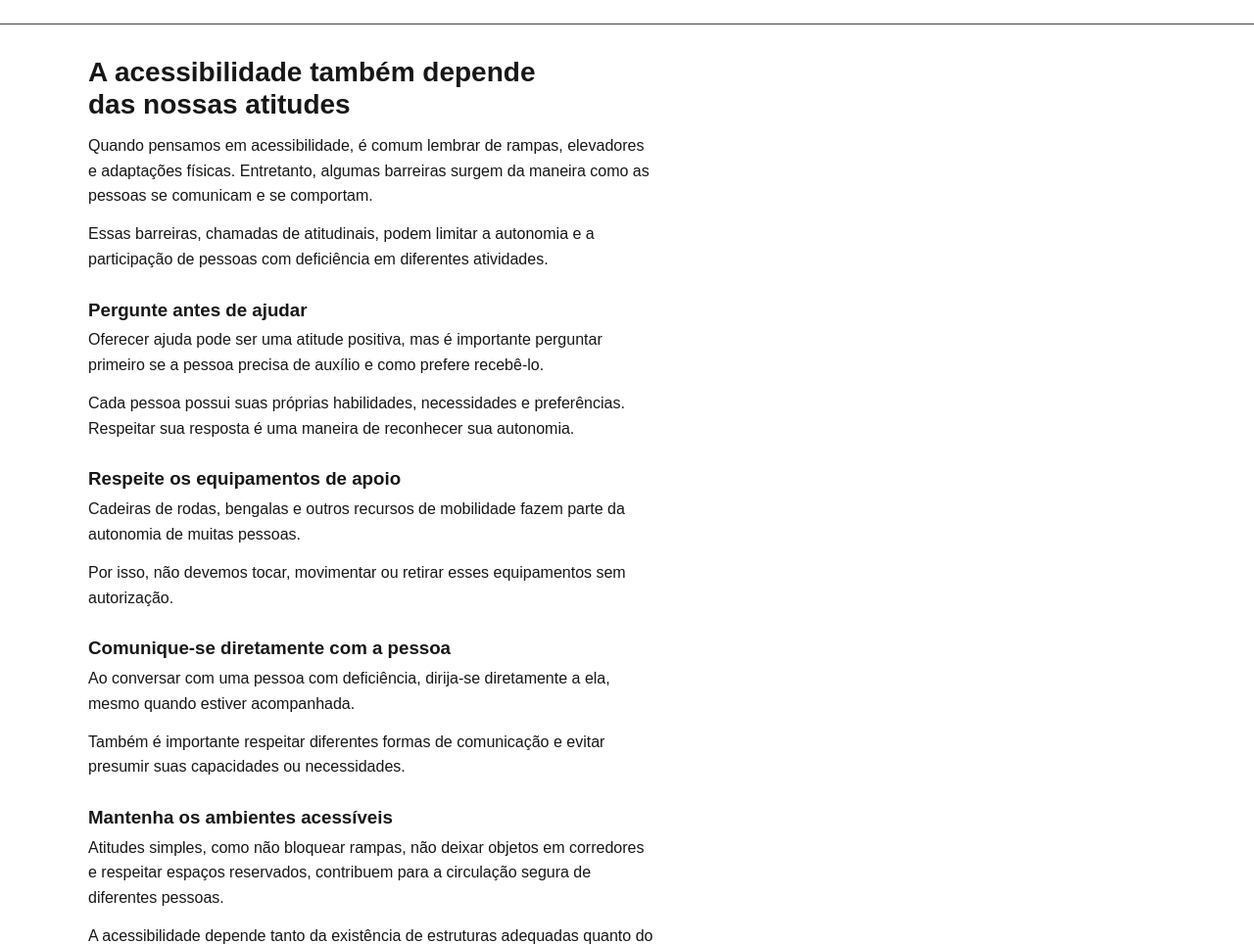
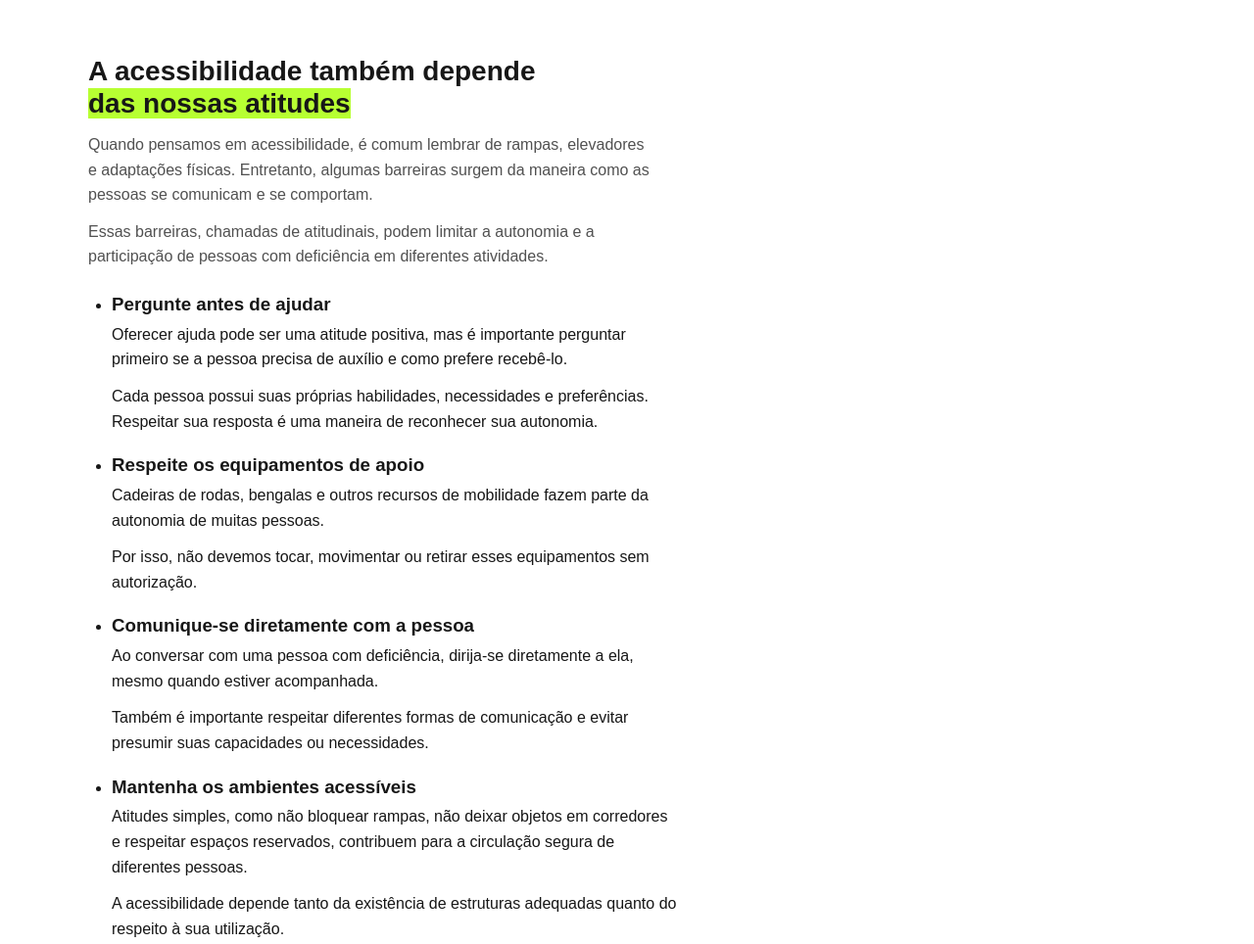
Before and after one commit to liz-whs/acessibilidade, a plain HTML site: page cotidiano.html in a window 1280 px wide. Shown: the part 1780-2744 px from the top of the page at 98% size. Drawn offline with nearby package versions, Linux system fonts and the light colour scheme.

Commit message:
Aplica o padrão visual aos textos complementares

```diff
--- a/cotidiano.html
+++ b/cotidiano.html
@@ -144,29 +144,38 @@
 
         <section class="categories" aria-labelledby="conteudo-complementar">
             <div class="container">
-                <h2 id="conteudo-complementar">A acessibilidade também depende das nossas atitudes</h2>
+                <div class="section-heading">
+                    <h2 id="conteudo-complementar">A acessibilidade também depende <span>das nossas atitudes</span></h2>
                     <p>Quando pensamos em acessibilidade, é comum lembrar de rampas, elevadores e adaptações físicas. Entretanto, algumas barreiras surgem da maneira como as pessoas se comunicam e se comportam.</p>
                     <p>Essas barreiras, chamadas de atitudinais, podem limitar a autonomia e a participação de pessoas com deficiência em diferentes atividades.</p>
-
+                </div>
+                <ul class="topic-list">
+                    <li>
                         <h3>Pergunte antes de ajudar</h3>
                         <p>Oferecer ajuda pode ser uma atitude positiva, mas é importante perguntar primeiro se a pessoa precisa de auxílio e como prefere recebê-lo.</p>
                         <p>Cada pessoa possui suas próprias habilidades, necessidades e preferências. Respeitar sua resposta é uma maneira de reconhecer sua autonomia.</p>
-
+                    </li>
+                    <li>
                         <h3>Respeite os equipamentos de apoio</h3>
                         <p>Cadeiras de rodas, bengalas e outros recursos de mobilidade fazem parte da autonomia de muitas pessoas.</p>
                         <p>Por isso, não devemos tocar, movimentar ou retirar esses equipamentos sem autorização.</p>
-
+                    </li>
+                    <li>
                         <h3>Comunique-se diretamente com a pessoa</h3>
                         <p>Ao conversar com uma pessoa com deficiência, dirija-se diretamente a ela, mesmo quando estiver acompanhada.</p>
                         <p>Também é importante respeitar diferentes formas de comunicação e evitar presumir suas capacidades ou necessidades.</p>
-
+                    </li>
+                    <li>
                         <h3>Mantenha os ambientes acessíveis</h3>
                         <p>Atitudes simples, como não bloquear rampas, não deixar objetos em corredores e respeitar espaços reservados, contribuem para a circulação segura de diferentes pessoas.</p>
                         <p>A acessibilidade depende tanto da existência de estruturas adequadas quanto do respeito à sua utilização.</p>
-
+                    </li>
+                    <li>
                         <h3>Inclusão é respeito à autonomia</h3>
                         <p>Construir uma sociedade mais inclusiva significa reconhecer que todas as pessoas devem ter oportunidades de participar das atividades cotidianas.</p>
                         <p>Respeitar diferenças, combater preconceitos e considerar as necessidades individuais são atitudes que ajudam a reduzir barreiras e promover a igualdade de oportunidades.</p>
+                    </li>
+                </ul>
             </div>
         </section>
     </main>
--- a/style.css
+++ b/style.css
@@ -210,14 +210,12 @@ button:focus-visible {
 
 .section-heading p:not(.eyebrow),
 .topic-list p,
-.cta-box p:not(.eyebrow),
-[aria-labelledby="conteudo-complementar"] p {
+.cta-box p:not(.eyebrow) {
     max-width: 65ch;
 }
 
 .section-heading h2,
-.cta-box h2,
-#conteudo-complementar {
+.cta-box h2 {
     max-width: 32ch;
     font-size: 1.75rem;
 }
@@ -232,21 +230,8 @@ button:focus-visible {
 }
 
 .topic-list h3,
-.importance-grid h3,
-[aria-labelledby="conteudo-complementar"] h3 {
+.importance-grid h3 {
     margin-bottom: 0.4rem;
-}
-
-[aria-labelledby="conteudo-complementar"] {
-    border-top: 1px solid var(--borda);
-}
-
-[aria-labelledby="conteudo-complementar"] h3 {
-    margin-top: 1.75rem;
-}
-
-[aria-labelledby="conteudo-complementar"] p + p {
-    margin-top: 0.85rem;
 }
 
 .importance-grid {
```
Also changed, not shown: cidade.html (+13 -5 lines), digital.html (+13 -5 lines), escola.html (+11 -4 lines). Lines whose indentation alone changed are shown as unchanged.
